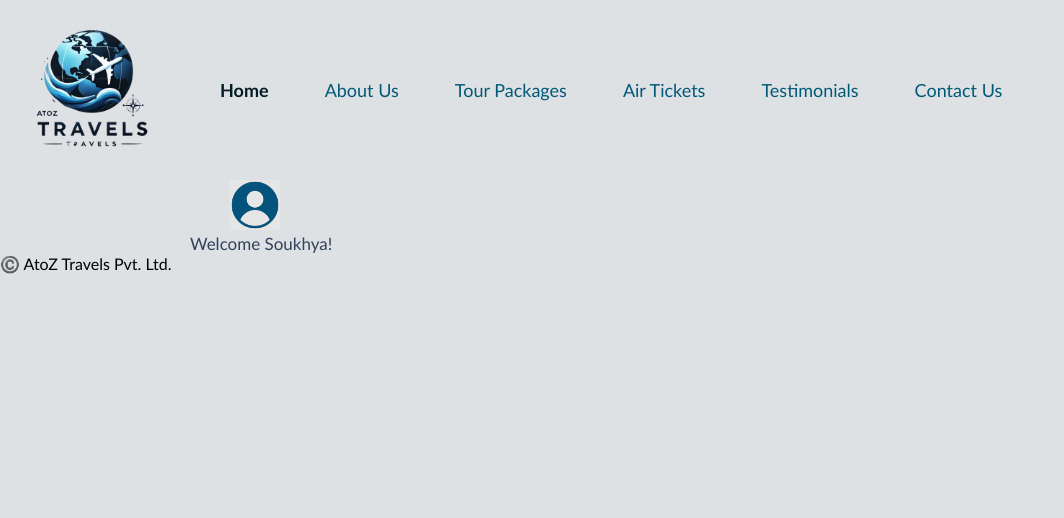
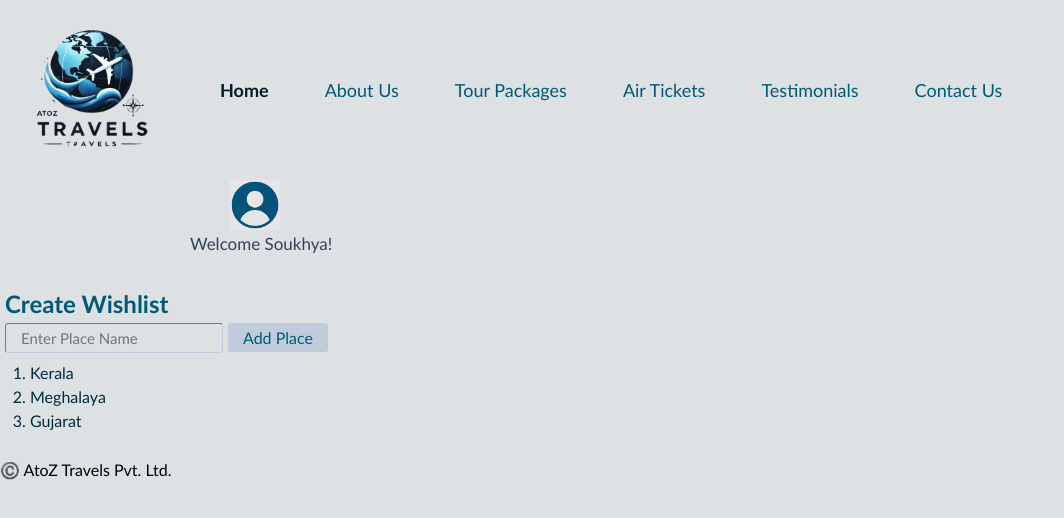
Before and after one commit to soukhyakhot/react-app, a React (Vite) app: page /tourpackages in a window 1280 px wide. Shown: the top 518 px of the page, without its empty margins (0-1064 px from the left). Built offline with nearby package versions, Linux system fonts and the light colour scheme.

Commit message:
new feature: tour packages - wish list

```diff
--- a/src/App.jsx
+++ b/src/App.jsx
@@ -11,6 +11,8 @@ import Kashmir from "./assets/Kashmir.jpg"
 import Maharashtra from "./assets/Maharashtra.jpg"
 import Testimonials from "./testimonials/Testimonials.jsx";
 import AboutUs from "./aboutUs/AboutUs.jsx";
+import TourPackages from "./tourPackages/TourPackages.jsx";
+import ContactUs from "./contactUs/ContactUs.jsx";
 
 
 function App() {
@@ -29,6 +31,8 @@ function App() {
                 <Route path="/react-app" element={<Home/>} />
                 <Route path="/testimonials" element={<Testimonials />} />
                 <Route path="/aboutus" element={<AboutUs />} />
+                <Route path="/tourpackages" element={<TourPackages />} />
+                <Route path="/contactus" element={<ContactUs />} />
             </Routes>
       </Router>
 
--- a/src/Header/Header.jsx
+++ b/src/Header/Header.jsx
@@ -3,6 +3,7 @@ import Logo from "./Logo.png"
 import styles from './Header.module.css'
 import Login from "./login.png"
 import React, { useState } from "react";
+
 
 
 function Header(props){
@@ -27,11 +28,13 @@ function Header(props){
                                 onClick={() => handleNavClick("home")}>Home</Link></li>
                     <li><Link to="/aboutus" className={activePage === "aboutus" ? styles.active : ""}
                                 onClick={() => handleNavClick("aboutus")}>About Us</Link></li>
-                    <li><a href="#">Tour Packages</a></li>
+                    <li><Link to="/tourpackages" className={activePage === "tourpackages" ? styles.active : ""}
+                                onClick={() => handleNavClick("tourpackages")}>Tour Packages</Link></li>
                     <li><Link target = "_blank" to="https://www.goindigo.in/">Air Tickets</Link></li>
                     <li><Link to="/testimonials" className={activePage === "testimonials" ? styles.active : ""}
                                 onClick={() => handleNavClick("testimonials")}>Testimonials</Link></li>
-                    <li><a href="#">Contact Us</a></li>
+                    <li><Link to="/contactus" className={activePage === "contactus" ? styles.active : ""}
+                                onClick={() => handleNavClick("contactus")}>Contact Us</Link></li>
                 </ul>
             </nav>
             <div>
--- /dev/null
+++ b/src/contactUs/ContactUs.jsx
@@ -0,0 +1,9 @@
+
+function ContactUs(){
+
+    return(
+        <div></div>
+    );
+}
+
+export default ContactUs;
--- /dev/null
+++ b/src/tourPackages/TourPackages.jsx
@@ -0,0 +1,12 @@
+import { useState } from "react";
+import Wishlist from "./Wishlist";
+
+
+function TourPackages(){
+
+    return(
+     <Wishlist />
+    );
+}
+
+export default TourPackages;
--- /dev/null
+++ b/src/tourPackages/Wishlist.jsx
@@ -0,0 +1,39 @@
+import React, {useState} from "react";
+import styels from "./Wishlist.module.css"
+
+
+function Wishlist(){
+
+    const [places,setPlaces] = useState(["Kerala","Meghalaya",'Gujarat']);
+
+    function handleAddPlace (){
+
+        const newPlace = document.getElementById("placeInput").value;
+        document.getElementById("placeInput").value = "";
+
+        setPlaces(f => [...f, newPlace]);
+    }
+
+    function handleRemovePlace (index){
+        setPlaces(places.filter((_,i) => i !== index));
+
+    }
+
+    return(
+        <div>
+        <h2>Create Wishlist</h2>
+        <input type="text" id="placeInput" placeholder="Enter Place Name" className={styels.inputbar} />
+        <button className={styels.btn} onClick={handleAddPlace}>Add Place</button>
+        <ol>
+            {places.map((place,index) =>
+            <li className={styels.places} key={index} onDoubleClick={() => handleRemovePlace(index)}>
+                {place}
+            </li>)}
+        </ol>
+
+
+    </div>
+    );
+}
+
+export default Wishlist;
--- /dev/null
+++ b/src/tourPackages/Wishlist.module.css
@@ -0,0 +1,44 @@
+div{
+    margin-bottom: 30px;
+}
+
+h2{
+    color: rgb(0, 89, 119);
+    padding: 5px;
+    /* text-align: left; */
+}
+
+.btn{
+    margin-left: 5px;
+    background-color: rgb(192, 204, 220);
+    color: rgb(0, 89, 119);
+    border: none;
+    border-radius: 3px;
+    cursor: pointer;
+    font-size: 16px;
+    padding: 5px 15px;
+
+}
+
+.inputbar{
+    margin-left: 5px;
+    /* background-color: rgb(224, 235, 249); */
+    border-color: rgb(192, 204, 220);
+    border-width: 1px;
+    color: rgb(0, 89, 119);
+    /* border: none; */
+    border-radius: 3px;
+    cursor: pointer;
+    font-size: 15px;
+    padding: 5px 15px;
+    margin-bottom: 10px;
+
+}
+
+.places{
+    color: rgb(1, 42, 61);
+    margin-bottom: 5px;
+    margin-left: 30px;
+    list-style-type: decimal;
+
+}
```
